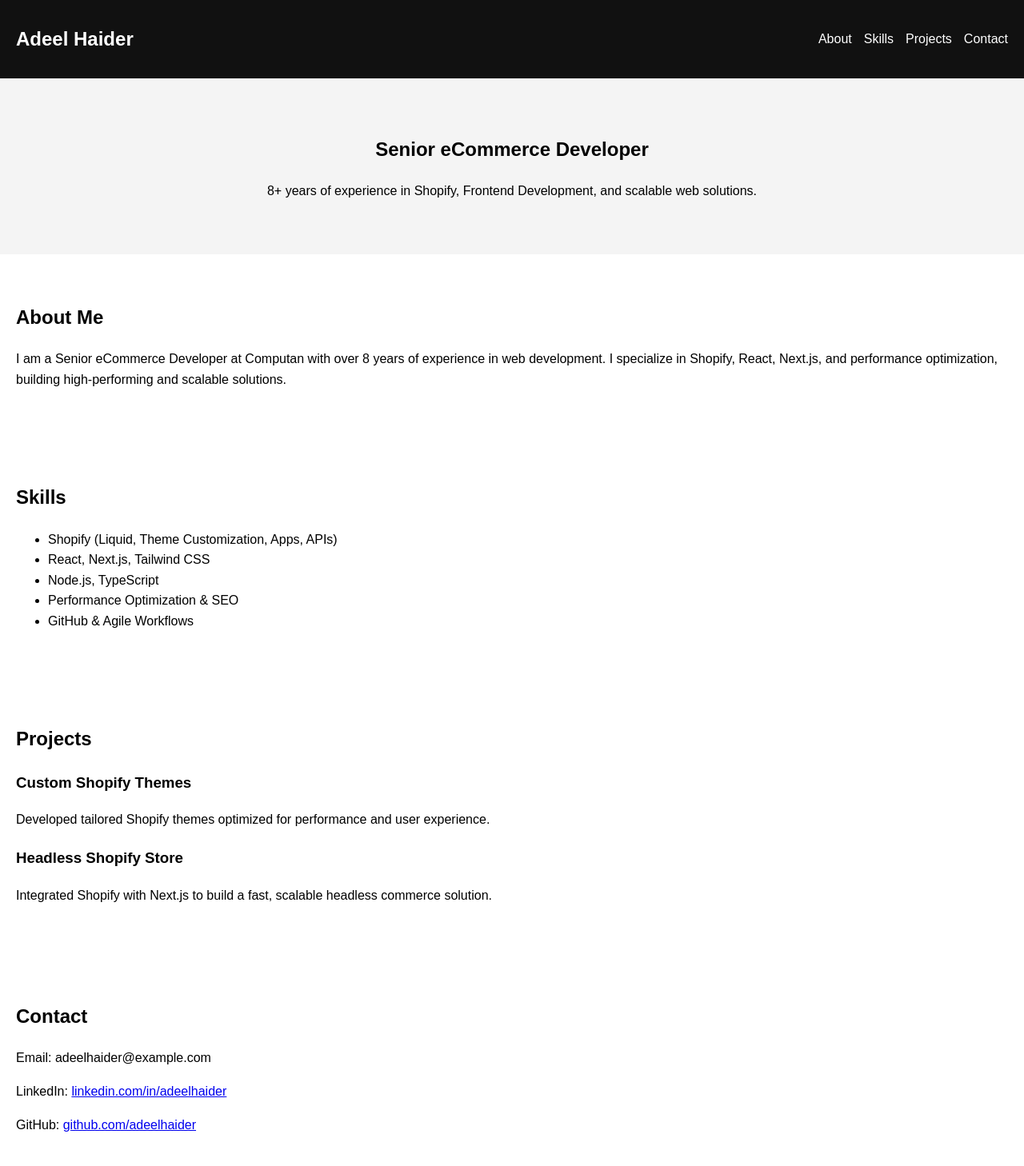
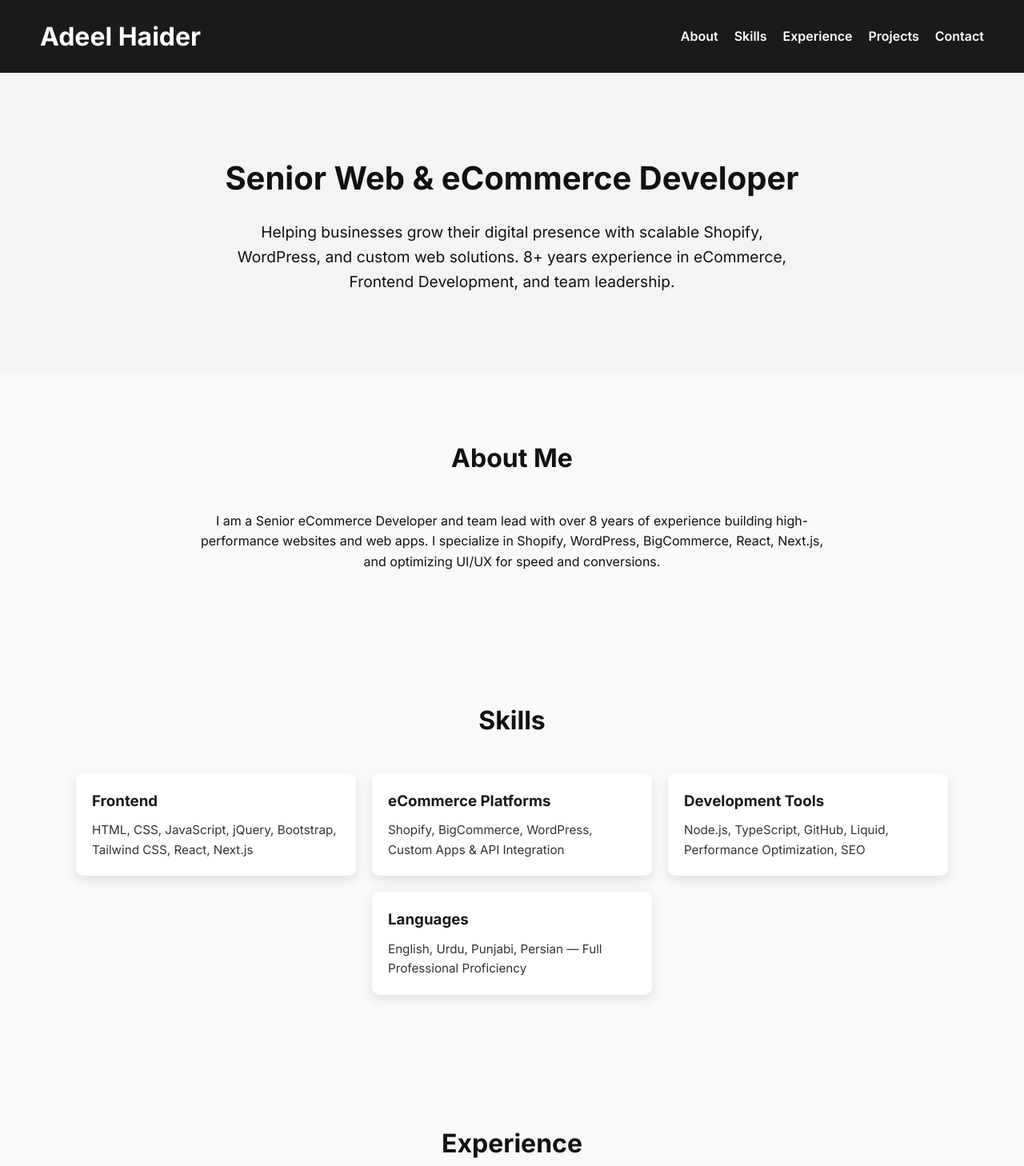
Before and after one commit to adeelhaider09/adeel-portfolio, a plain HTML site: page index.html in a window 1280 px wide. Shown: the top 1458 px of the page at 80% size. Drawn offline with Linux system fonts and the light colour scheme.

Commit message:
Update index.html

```diff
--- a/index.html
+++ b/index.html
@@ -1,18 +1,42 @@
 <!DOCTYPE html>
 <html lang="en">
 <head>
-  <meta charset="UTF-8" />
-  <meta name="viewport" content="width=device-width, initial-scale=1.0" />
-  <title>Adeel Haider | Portfolio</title>
-  <link rel="stylesheet" href="assets/css/style.css" />
+  <meta charset="UTF-8">
+  <meta name="viewport" content="width=device-width, initial-scale=1.0">
+  <title>Adeel Haider | Senior Web & eCommerce Developer</title>
+  <link href="https://fonts.googleapis.com/css2?family=Inter:wght@400;600;700&display=swap" rel="stylesheet">
+  <style>
+    * {margin:0; padding:0; box-sizing:border-box;}
+    body {font-family: 'Inter', sans-serif; color:#111; line-height:1.6; background:#f9f9f9;}
+    header {background:#1a1a1a; color:#fff; padding:20px 50px; display:flex; justify-content:space-between; align-items:center;}
+    header h1 {font-weight:700;}
+    header nav ul {display:flex; list-style:none; gap:20px;}
+    header nav ul li a {color:#fff; text-decoration:none; font-weight:600;}
+    header nav ul li a:hover {color:#f4d03f;}
+    section {padding:80px 50px;}
+    #hero {background:#f4f4f4; text-align:center; padding:100px 20px;}
+    #hero h2 {font-size:2.5rem; margin-bottom:20px; color:#111;}
+    #hero p {font-size:1.2rem; max-width:700px; margin:0 auto;}
+    h2.section-title {font-size:2rem; margin-bottom:40px; color:#111; text-align:center;}
+    .skills, .experience, .projects {display:flex; flex-wrap:wrap; gap:20px; justify-content:center;}
+    .card {background:#fff; padding:20px; border-radius:10px; box-shadow:0 5px 15px rgba(0,0,0,0.1); flex:1 1 300px; max-width:350px;}
+    .card h3 {margin-bottom:10px; color:#1a1a1a;}
+    .card p {font-size:0.95rem; color:#333;}
+    .projects a {color:#1a73e8; text-decoration:none;}
+    .projects a:hover {text-decoration:underline;}
+    footer {text-align:center; padding:20px; background:#1a1a1a; color:#fff;}
+    @media(max-width:768px){header{flex-direction:column;} header nav ul{flex-direction:column; gap:10px; margin-top:10px;}}
+  </style>
 </head>
 <body>
+
 <header>
+  <h1>Adeel Haider</h1>
   <nav>
-      <h1>Adeel Haider</h1>
     <ul>
       <li><a href="#about">About</a></li>
       <li><a href="#skills">Skills</a></li>
+      <li><a href="#experience">Experience</a></li>
       <li><a href="#projects">Projects</a></li>
       <li><a href="#contact">Contact</a></li>
     </ul>
@@ -20,95 +44,81 @@
 </header>
 
 <section id="hero">
-    <h2>Senior eCommerce Developer</h2>
-    <p>8+ years of experience in Shopify, Frontend Development, and scalable web solutions.</p>
+  <h2>Senior Web & eCommerce Developer</h2>
+  <p>Helping businesses grow their digital presence with scalable Shopify, WordPress, and custom web solutions. 8+ years experience in eCommerce, Frontend Development, and team leadership.</p>
 </section>
 
 <section id="about">
-    <h2>About Me</h2>
-    <p>I am a Senior eCommerce Developer at Computan with over 8 years of experience in web development.
-    I specialize in Shopify, React, Next.js, and performance optimization, building high-performing and scalable solutions.</p>
+  <h2 class="section-title">About Me</h2>
+  <p style="max-width:800px; margin:0 auto; text-align:center;">I am a Senior eCommerce Developer and team lead with over 8 years of experience building high-performance websites and web apps. I specialize in Shopify, WordPress, BigCommerce, React, Next.js, and optimizing UI/UX for speed and conversions.</p>
 </section>
 
 <section id="skills">
-    <h2>Skills</h2>
-    <ul>
-      <li>Shopify (Liquid, Theme Customization, Apps, APIs)</li>
-      <li>React, Next.js, Tailwind CSS</li>
-      <li>Node.js, TypeScript</li>
-      <li>Performance Optimization & SEO</li>
-      <li>GitHub & Agile Workflows</li>
-    </ul>
+  <h2 class="section-title">Skills</h2>
+  <div class="skills">
+    <div class="card"><h3>Frontend</h3><p>HTML, CSS, JavaScript, jQuery, Bootstrap, Tailwind CSS, React, Next.js</p></div>
+    <div class="card"><h3>eCommerce Platforms</h3><p>Shopify, BigCommerce, WordPress, Custom Apps & API Integration</p></div>
+    <div class="card"><h3>Development Tools</h3><p>Node.js, TypeScript, GitHub, Liquid, Performance Optimization, SEO</p></div>
+    <div class="card"><h3>Languages</h3><p>English, Urdu, Punjabi, Persian — Full Professional Proficiency</p></div>
+  </div>
+</section>
+
+<section id="experience">
+  <h2 class="section-title">Experience</h2>
+  <div class="experience">
+    <div class="card">
+      <h3>Kikstart Ecom</h3>
+      <p>Senior eCommerce Developer + Team Lead | Canada | 08/2021 - Present</p>
+      <p>Leading Shopify projects, mentoring developers, building high-performance eCommerce solutions.</p>
+    </div>
+    <div class="card">
+      <h3>Computan</h3>
+      <p>Senior eCommerce Developer | Lahore | 04/2021 - Present</p>
+      <p>Developing Shopify, BigCommerce stores, optimizing UI/UX and website performance.</p>
+    </div>
+    <div class="card">
+      <h3>Vistabit LLC</h3>
+      <p>Web Designer & Developer | Faisalabad | 03/2018 - 03/2021</p>
+      <p>Built WordPress, Shopify, and BigCommerce websites. PSD to HTML, interactive designs, front-end development.</p>
+    </div>
+  </div>
 </section>
 
 <section id="projects">
-    <h2>Projects</h2>
-    <div class="project">
-      <h3>Custom Shopify Themes</h3>
-      <p>Developed tailored Shopify themes optimized for performance and user experience.</p>
+  <h2 class="section-title">Projects</h2>
+  <div class="projects">
+    <div class="card">
+      <h3>Fitness Outlet</h3>
+      <a href="https://www.thefitnessoutlet.com/" target="_blank">thefitnessoutlet.com</a>
     </div>
-    <div class="project">
-      <h3>Headless Shopify Store</h3>
-      <p>Integrated Shopify with Next.js to build a fast, scalable headless commerce solution.</p>
+    <div class="card">
+      <h3>All Cornhole</h3>
+      <a href="https://allcornhole.com/" target="_blank">allcornhole.com</a>
+    </div>
+    <div class="card">
+      <h3>Sleek Shop</h3>
+      <a href="https://www.sleekshop.com/" target="_blank">sleekshop.com</a>
+    </div>
+    <div class="card">
+      <h3>Ahmady Persian Rugs</h3>
+      <a href="https://ahmadyspersianrugs.com/" target="_blank">ahmadyspersianrugs.com</a>
+    </div>
+    <div class="card">
+      <h3>Peritus Construction</h3>
+      <a href="https://peritusconstruction.com/" target="_blank">peritusconstruction.com</a>
+    </div>
   </div>
 </section>
 
 <section id="contact">
-    <h2>Contact</h2>
-    <p>Email: adeelhaider@example.com</p>
-    <p>LinkedIn: <a href="https://linkedin.com/in/adeelhaider" target="_blank">linkedin.com/in/adeelhaider</a></p>
-    <p>GitHub: <a href="https://github.com/adeelhaider" target="_blank">github.com/adeelhaider</a></p>
+  <h2 class="section-title">Contact</h2>
+  <p style="text-align:center;">Email: <a href="mailto:adeelciit09@gmail.com">adeelciit09@gmail.com</a> | Phone: 0306-1389677 | Location: Multan, Pakistan</p>
+  <p style="text-align:center;">LinkedIn: <a href="https://linkedin.com/in/adeelhaider" target="_blank">linkedin.com/in/adeelhaider</a> | GitHub: <a href="https://github.com/adeelhaider" target="_blank">github.com/adeelhaider</a></p>
 </section>
 
 <footer>
   <p>© 2025 Adeel Haider. All Rights Reserved.</p>
 </footer>
+
 </body>
 </html>
-
-<style>
-body {
-  font-family: Arial, sans-serif;
-  margin: 0;
-  padding: 0;
-  line-height: 1.6;
-}
-header {
-  background: #111;
-  color: #fff;
-  padding: 10px 20px;
-}
-header nav {
-  display: flex;
-  justify-content: space-between;
-  align-items: center;
-}
-header nav ul {
-  list-style: none;
-  display: flex;
-  gap: 15px;
-}
-header nav ul li a {
-  color: #fff;
-  text-decoration: none;
-}
-#hero {
-  background: #f4f4f4;
-  padding: 50px;
-  text-align: center;
-}
-section {
-  padding: 40px 20px;
-}
-.project {
-  margin-bottom: 20px;
-}
-footer {
-  text-align: center;
-  background: #111;
-  color: #fff;
-  padding: 15px;
-  margin-top: 20px;
-}
-
-</style>
```
Lines whose indentation alone changed are shown as unchanged.
